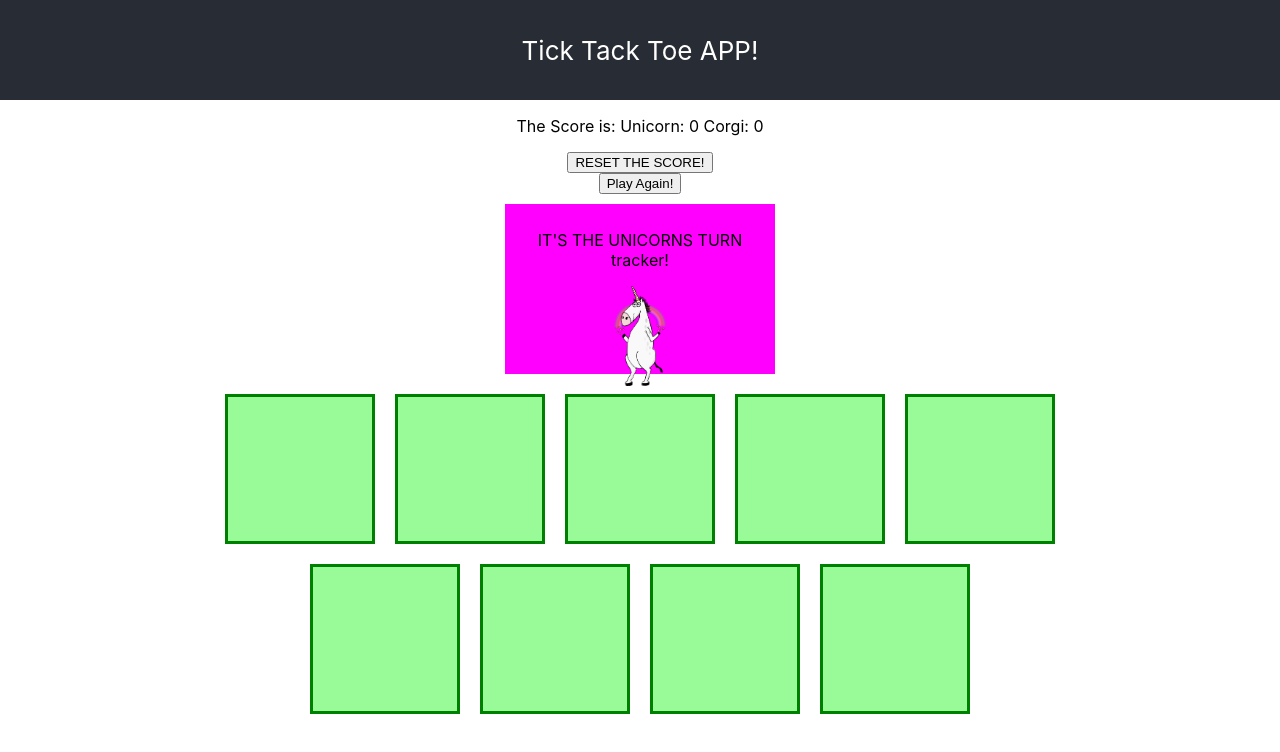
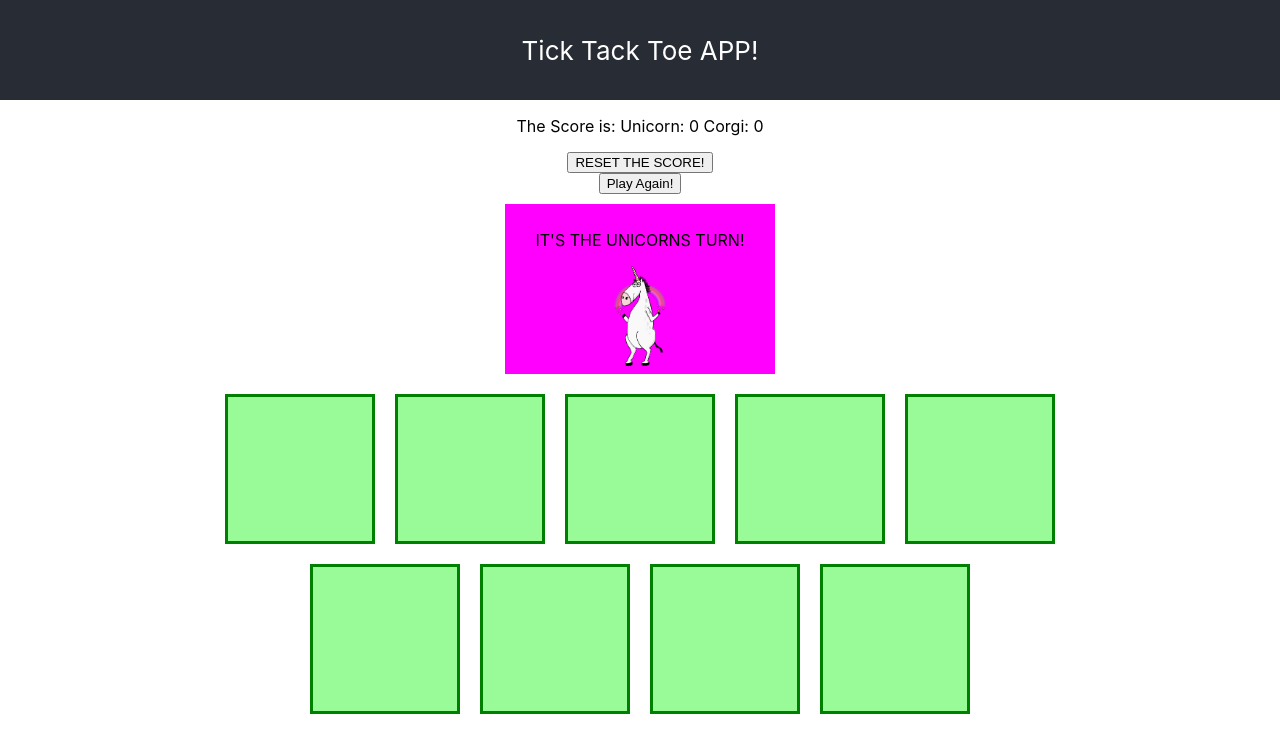
Before and after one commit to SaraIrving/Unicorn-Tic-Tac-Toe, a React (Create React App) app: page / in a window 1280 px wide. Shown: the top 752 px of the page. Built offline with nearby package versions, Linux system fonts and the light colour scheme.

Commit message:
removed word tracker from the PlayerTracker text

```diff
--- a/src/components/PlayerTracker.jsx
+++ b/src/components/PlayerTracker.jsx
@@ -10,8 +10,8 @@ export default function PlayerTracker (props) {
 
   return (
     <div className="playerWrapper">
-    {(props.gameState.unicornTurn === true && props.gameState.winnerAnnouncement === null) && <div><p>IT'S THE UNICORNS TURN tracker!</p><Unicorn/></div>}
-    {(props.gameState.unicornTurn === false && props.gameState.winnerAnnouncement === null) && <div><p>IT'S THE CORGIS TURN tracker !</p><Corgi/></div>}
+    {(props.gameState.unicornTurn === true && props.gameState.winnerAnnouncement === null) && <div><p>IT'S THE UNICORNS TURN!</p><Unicorn/></div>}
+    {(props.gameState.unicornTurn === false && props.gameState.winnerAnnouncement === null) && <div><p>IT'S THE CORGIS TURN!</p><Corgi/></div>}
   </div>
   )
 
```
